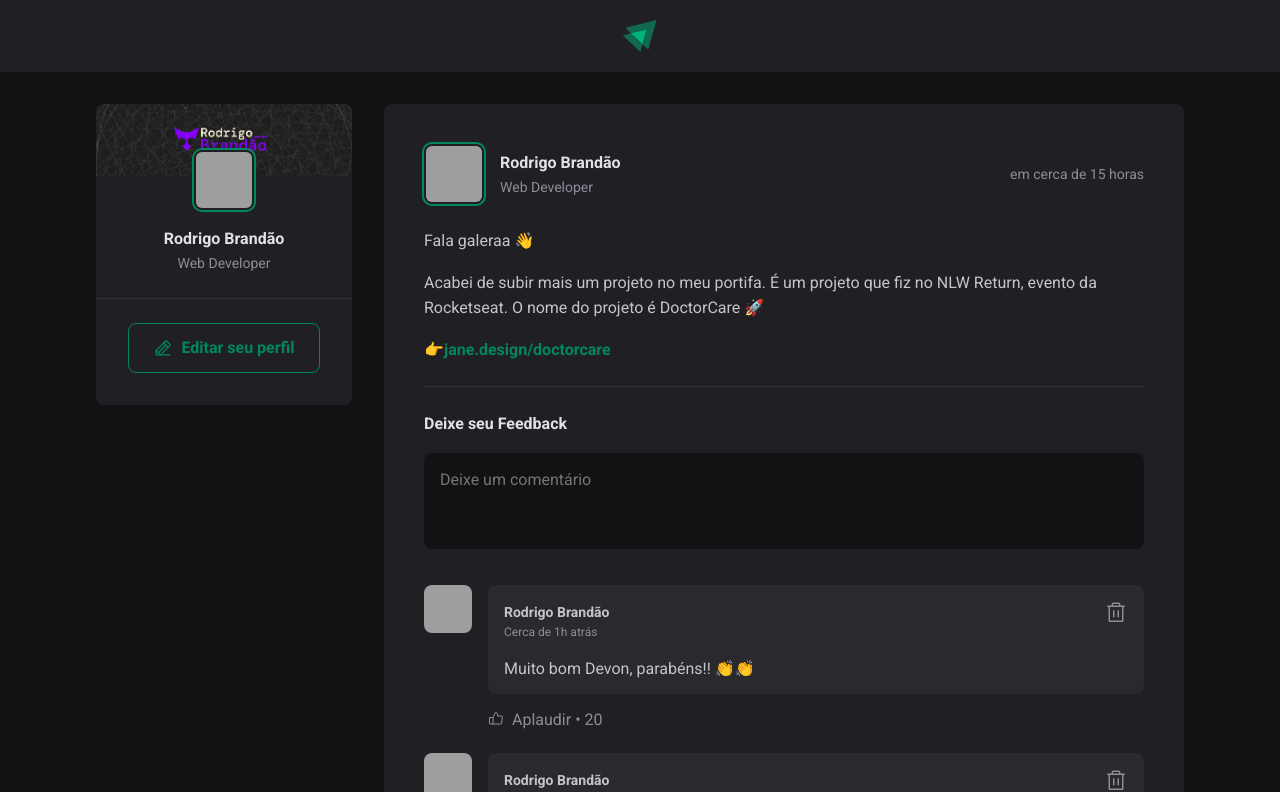
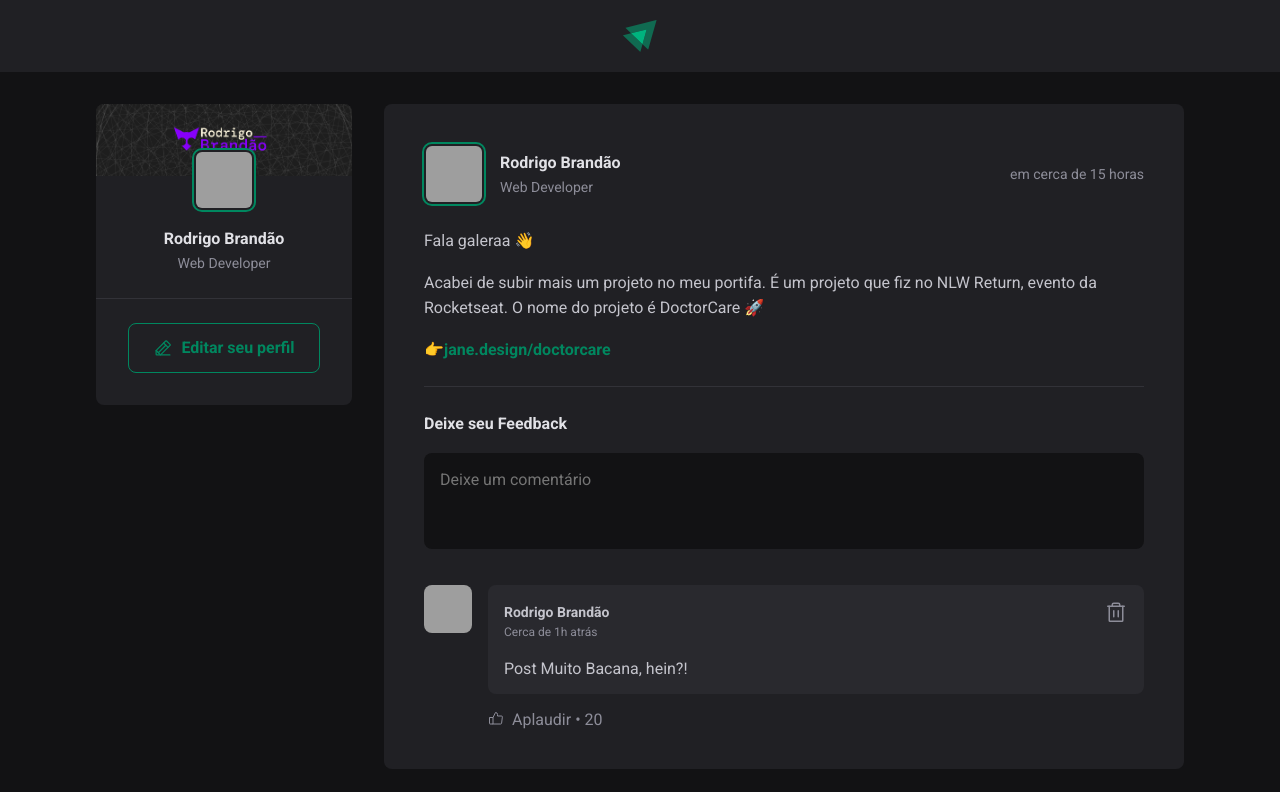
Before and after one commit to sirwhod/Ignite-Feed, a React (Vite) app: page / in a window 1280 px wide. Shown: the top 792 px of the page. Built offline with nearby package versions, Linux system fonts and the light colour scheme; grey boxes are pictures that could not be loaded.

Commit message:
inserindo comentarios com programação declarativa

```diff
--- a/src/Components/Comment.jsx
+++ b/src/Components/Comment.jsx
@@ -2,7 +2,7 @@
 import { Avatar } from './Avatar'
 import styles from './Comment.module.css'
 
-export function Comment() {
+export function Comment({content}) {
   return(
     <div className={styles.comment}>
       <Avatar hasBorder={false} src="https://github.com/sirwhod.png" />
@@ -20,7 +20,7 @@
             </button>
           </header>
 
-          <p>Muito bom Devon, parabéns!! 👏👏</p>
+          <p>{content}</p>
         </div>
         <footer>
           <button>
--- a/src/Components/Post.jsx
+++ b/src/Components/Post.jsx
@@ -10,10 +10,10 @@
 export function Post ({author, publishedAt, content}) {
 
   const [comments, setComments] = useState([
-    1,
-    2,
+    'Post Muito Bacana, hein?!'
+  ])
 
-  ])
+  const [newCommentText, setNewCommentText] = useState('')
 
   const publishedDateFormatted = format(publishedAt, "d 'de' LLLL 'ás' HH':'mm'h'", {
     locale: ptBR,
@@ -27,7 +27,13 @@
   function handleCreateNewComment() {
     event.preventDefault()
 
-    setComments([...comments, comments.length + 1])
+    setComments([...comments, newCommentText])
+    setNewCommentText('')
+
+  }
+
+  function handleNewCommentChange() {
+    setNewCommentText(event.target.value)
   }
 
   return (
@@ -62,7 +68,10 @@
         <strong>Deixe seu Feedback</strong>
 
         <textarea
+          name= "comment"
+          value={newCommentText}
           placeholder="Deixe um comentário"
+          onChange={handleNewCommentChange}
         />
 
         <footer>
@@ -73,7 +82,7 @@
       <div className={styles.commentList}>
         {comments.map(comment => {
           return(
-            <Comment />
+            <Comment content={comment}/>
           )
         })}
       </div>
```
